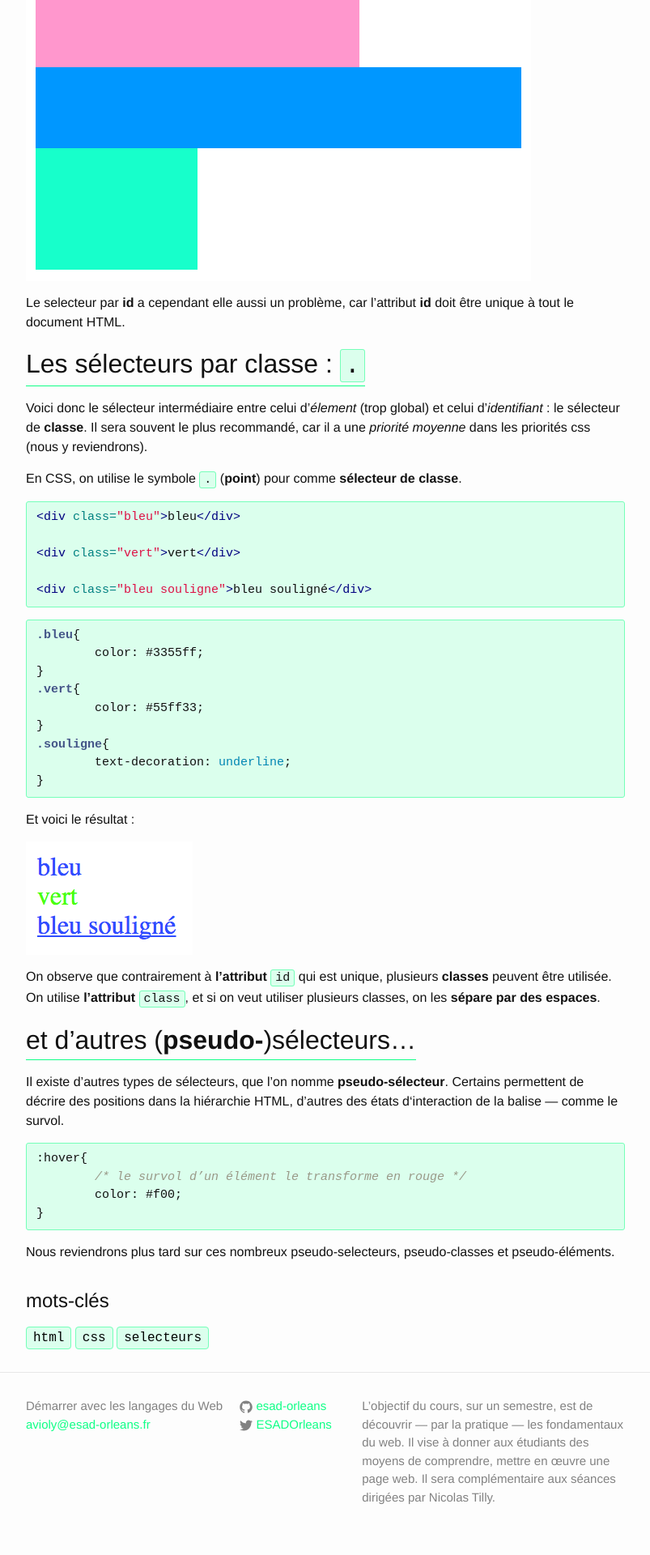
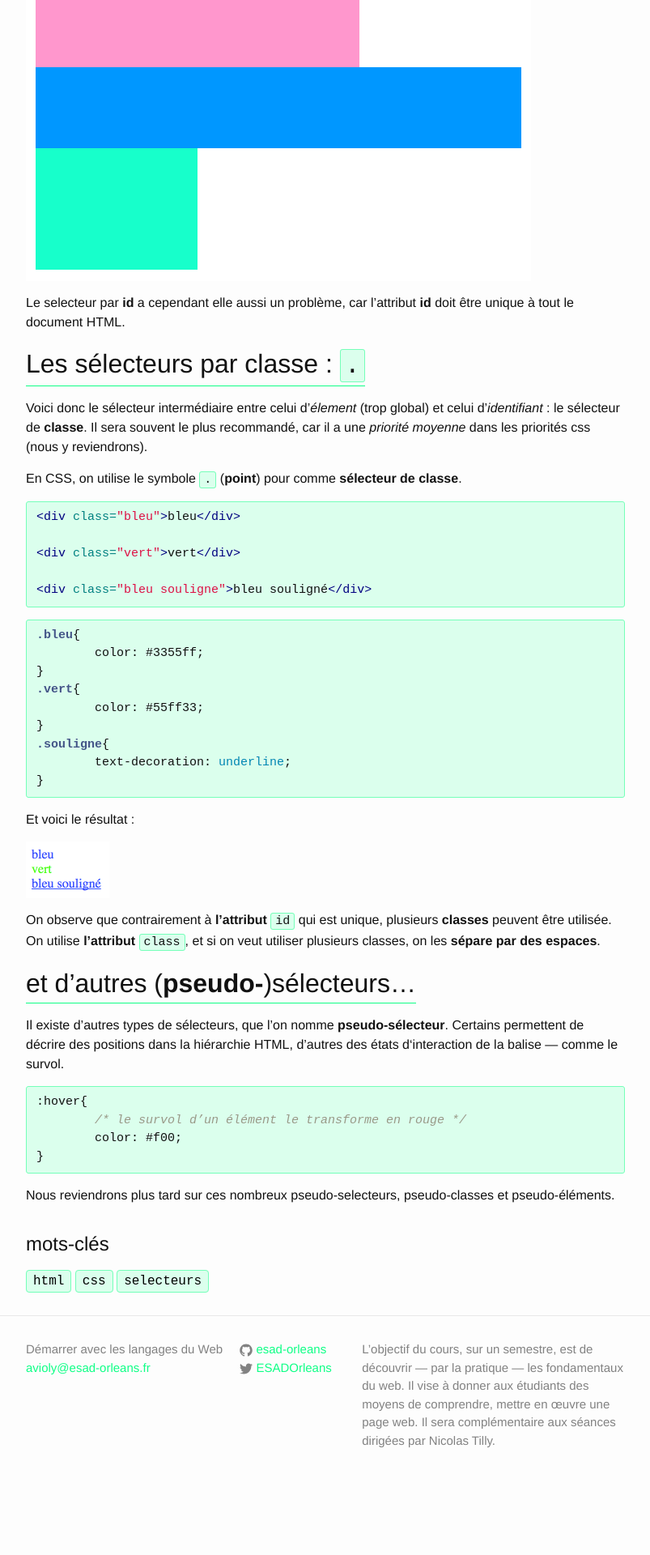
Before and after one commit to ESAD-Orleans/3dvg-web, a Jekyll site: the page built from _posts/2014-10-23-6-articulation-contenu-style.md, in a window 1280 px wide. Shown: the part 2188-4108 px from the top of the page at 81% size, without its empty margins (238-1041 px from the left). Built offline with Jekyll 4.4.1, drawn with Linux system fonts in a browser that asks for light colours; after the commit the page ends 4038 px from its top, so only the background shows below that.

Commit message:
mise à jour

```diff
--- a/_posts/2014-10-23-6-articulation-contenu-style.md
+++ b/_posts/2014-10-23-6-articulation-contenu-style.md
@@ -119,7 +119,7 @@ En CSS, on utilise le symbole `.` (**point**) pour comme **sélecteur de classe*
 
 Et voici le résultat :
 
-![class vert bleu souligné](/3dvg-web/images/class-bleu-vert-souligne.png)
+<img alt="class vert bleu souligné" src="/3dvg-web/images/class-bleu-vert-souligne.png" width="103" height="70" />
 
 On observe que contrairement à **l’attribut** `id` qui est unique, plusieurs **classes** peuvent être utilisée.
 On utilise **l’attribut** `class`, et si on veut utiliser plusieurs classes, on les **sépare par des espaces**.
```
